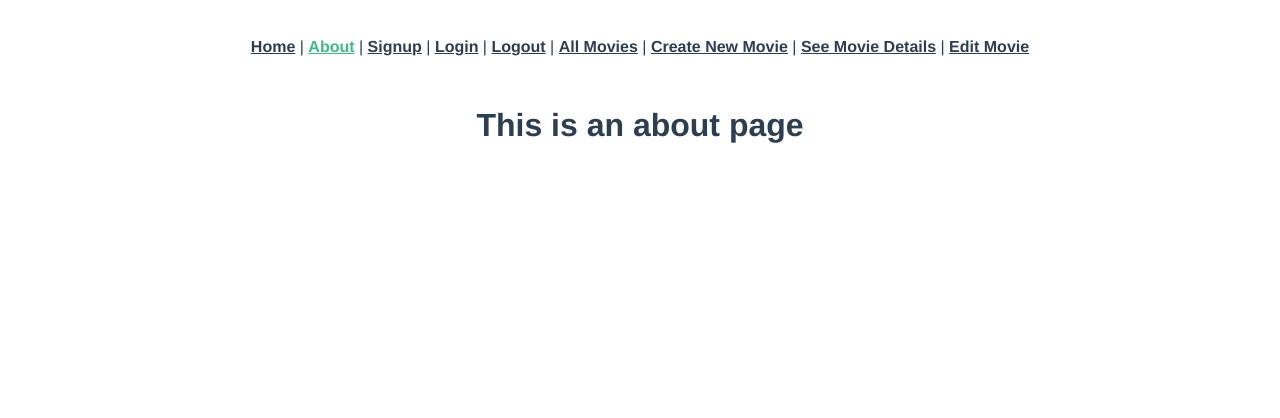
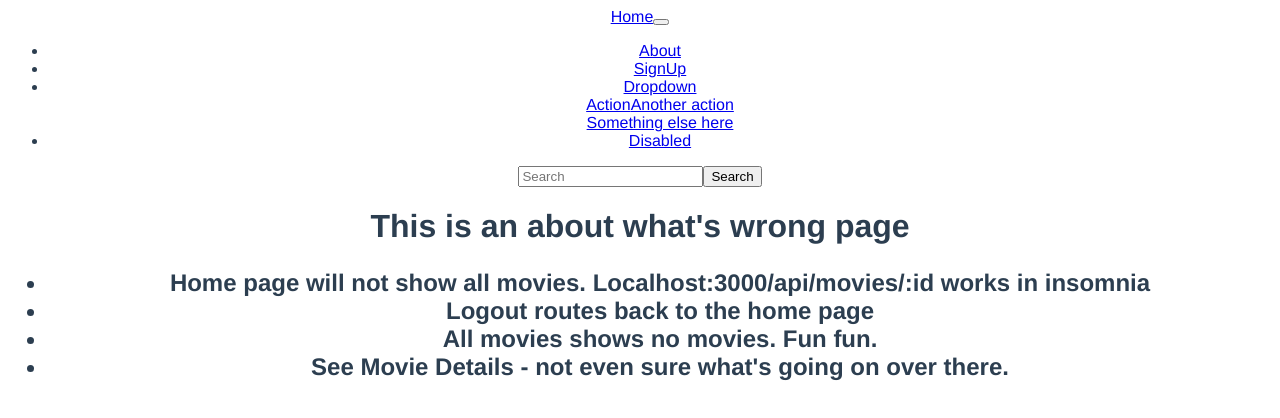
Before and after one commit to paigeashley624/movie-vue-app, a Vue app: page /about in a window 1280 px wide. Shown: the top 418 px of the page. Built offline with nearby package versions, Linux system fonts and the light colour scheme.

Commit message:
attempts to add nav bar

```diff
--- a/src/App.vue
+++ b/src/App.vue
@@ -1,6 +1,6 @@
 <template>
   <div id="app">
-    <div id="nav">
+    <!-- <div id="nav">
       <router-link to="/">Home</router-link>
       |
       <router-link to="/about">About</router-link>
@@ -18,7 +18,61 @@
       <router-link to="/movies/:id">See Movie Details</router-link>
       |
       <router-link to="/movies/:id/edit">Edit Movie</router-link>
-    </div>
+    </div> -->
+    <nav class="navbar navbar-expand-lg navbar-light bg-light">
+      <a class="navbar-brand" href="/">Home</a>
+      <button
+        class="navbar-toggler"
+        type="button"
+        data-toggle="collapse"
+        data-target="#navbarSupportedContent"
+        aria-controls="navbarSupportedContent"
+        aria-expanded="false"
+        aria-label="Toggle navigation"
+      >
+        <span class="navbar-toggler-icon"></span>
+      </button>
+
+      <div class="collapse navbar-collapse" id="navbarSupportedContent">
+        <ul class="navbar-nav mr-auto">
+          <li class="nav-item active">
+            <a class="nav-link" href="/about">
+              About
+              <span class="sr-only"></span>
+            </a>
+          </li>
+          <li class="nav-item">
+            <a class="nav-link" href="#">SignUp</a>
+          </li>
+          <li class="nav-item dropdown">
+            <a
+              class="nav-link dropdown-toggle"
+              href="#"
+              id="navbarDropdown"
+              role="button"
+              data-toggle="dropdown"
+              aria-haspopup="true"
+              aria-expanded="false"
+            >
+              Dropdown
+            </a>
+            <div class="dropdown-menu" aria-labelledby="navbarDropdown">
+              <a class="dropdown-item" href="#">Action</a>
+              <a class="dropdown-item" href="#">Another action</a>
+              <div class="dropdown-divider"></div>
+              <a class="dropdown-item" href="#">Something else here</a>
+            </div>
+          </li>
+          <li class="nav-item">
+            <a class="nav-link disabled" href="#" tabindex="-1" aria-disabled="true">Disabled</a>
+          </li>
+        </ul>
+        <form class="form-inline my-2 my-lg-0">
+          <input class="form-control mr-sm-2" type="search" placeholder="Search" aria-label="Search" />
+          <button class="btn btn-outline-success my-2 my-sm-0" type="submit">Search</button>
+        </form>
+      </div>
+    </nav>
     <router-view />
   </div>
 </template>
@@ -32,7 +86,7 @@
   color: #2c3e50;
 }
 
-#nav {
+/* #nav {
   padding: 30px;
 }
 
@@ -43,5 +97,5 @@
 
 #nav a.router-link-exact-active {
   color: #42b983;
-}
+} */
 </style>
--- a/src/views/About.vue
+++ b/src/views/About.vue
@@ -1,5 +1,13 @@
 <template>
   <div class="about">
-    <h1>This is an about page</h1>
+    <h1>This is an about what's wrong page</h1>
+    <h2>
+      <ul>
+        <li>Home page will not show all movies. Localhost:3000/api/movies/:id works in insomnia</li>
+        <li>Logout routes back to the home page</li>
+        <li>All movies shows no movies. Fun fun.</li>
+        <li>See Movie Details - not even sure what's going on over there.</li>
+      </ul>
+    </h2>
   </div>
 </template>
--- a/src/views/Home.vue
+++ b/src/views/Home.vue
@@ -11,14 +11,14 @@
       Director:
       <input type="text" v-model="newMovieDirector" />
     </div>
-    <button v-on:click="createmovie()">Create Movie</button>
-    <h1>All movies</h1>
+    <button v-on:click="createMovie()">Create Movie</button>
+    <h1>All Movies</h1>
     <div>
       <div v-for="movie in movies" v-bind:key="movie.id">
         <h3>{{ movie.title }}</h3>
         <img v-bind:src="movie.image_url" v-bind:alt="movie.title" />
         <p>{{ movie.user }}</p>
-        <button v-on:click="showmovie(movie)">More Info!</button>
+        <button v-on:click="showMovie(movie)">More Info!</button>
       </div>
       <dialog id="movie-details">
         <form method="dialog">
@@ -55,15 +55,16 @@
 
 <script>
 import axios from "axios";
+
 export default {
   data: function () {
     return {
-      movies: [],
+      movies: [], //storing multiple things here//
       newMovieTitle: "",
       newMovieYear: "",
       newMoviePlot: "",
       newMovieDirector: "",
-      currentMovie: {},
+      currentMovie: {}, //storing one thing here//
     };
   },
   created: function () {
@@ -76,7 +77,7 @@ export default {
         console.log("all movies:", this.movies);
       });
     },
-    createmovie: function () {
+    createMovie: function () {
       console.log("Creating a movie");
       var params = {
         title: this.newMovieTitle,
@@ -92,12 +93,12 @@ export default {
         })
         .catch((error) => console.log(error.response));
     },
-    showmovie: function (movie) {
+    showMovie: function (movie) {
       console.log(movie);
-      this.currentmovie = movie;
+      this.currentMovie = movie;
       document.querySelector("#movie-details").showModal();
     },
-    updatemovie: function (movie) {
+    updateMovie: function (movie) {
       var params = {
         title: movie.title,
         prep_time: movie.prep_time,
@@ -109,7 +110,7 @@ export default {
         console.log("Success", response.data);
       });
     },
-    destroymovie: function (movie) {
+    destroyMovie: function (movie) {
       axios.delete("/api/movies/" + movie.id).then((response) => {
         console.log("Success!", response.data);
         var index = this.movies.indexOf(movie);
--- a/src/views/Logout.vue
+++ b/src/views/Logout.vue
@@ -9,6 +9,7 @@ export default {
   created: function () {
     delete axios.defaults.headers.common["Authorization"];
     localStorage.removeItem("jwt");
+    // localStorage.removeItem("");
     this.$router.push("/");
   },
 };
--- a/src/views/MoviesEdit.vue
+++ b/src/views/MoviesEdit.vue
@@ -1,6 +1,6 @@
 <template>
   <div class="movies-edit">
-    <form v-on:submit.prevent="updatemMovie(movie)">
+    <form v-on:submit.prevent="updateMovie(movie)">
       <h1>Edit Movie!</h1>
       <ul>
         <li class="text-danger" v-for="error in errors" v-bind:key="error">
--- a/src/views/MoviesIndex.vue
+++ b/src/views/MoviesIndex.vue
@@ -28,7 +28,7 @@ export default {
     this.indexMovies();
   },
   methods: {
-    moviesIndex: function () {
+    indexMovies: function () {
       axios.get("/api/movies").then((response) => {
         this.movies = response.data;
         console.log("All Movies:", this.movies);
--- a/src/views/MoviesNew.vue
+++ b/src/views/MoviesNew.vue
@@ -54,7 +54,7 @@ export default {
       axios
         .post("/api/movies", params)
         .then(() => {
-          this.router.push("/movies");
+          this.$router.push("/movies");
         })
         .catch((error) => console.log(error.response));
     },
```
Also changed, not shown: src/router/index.js (+12 -12 lines).
